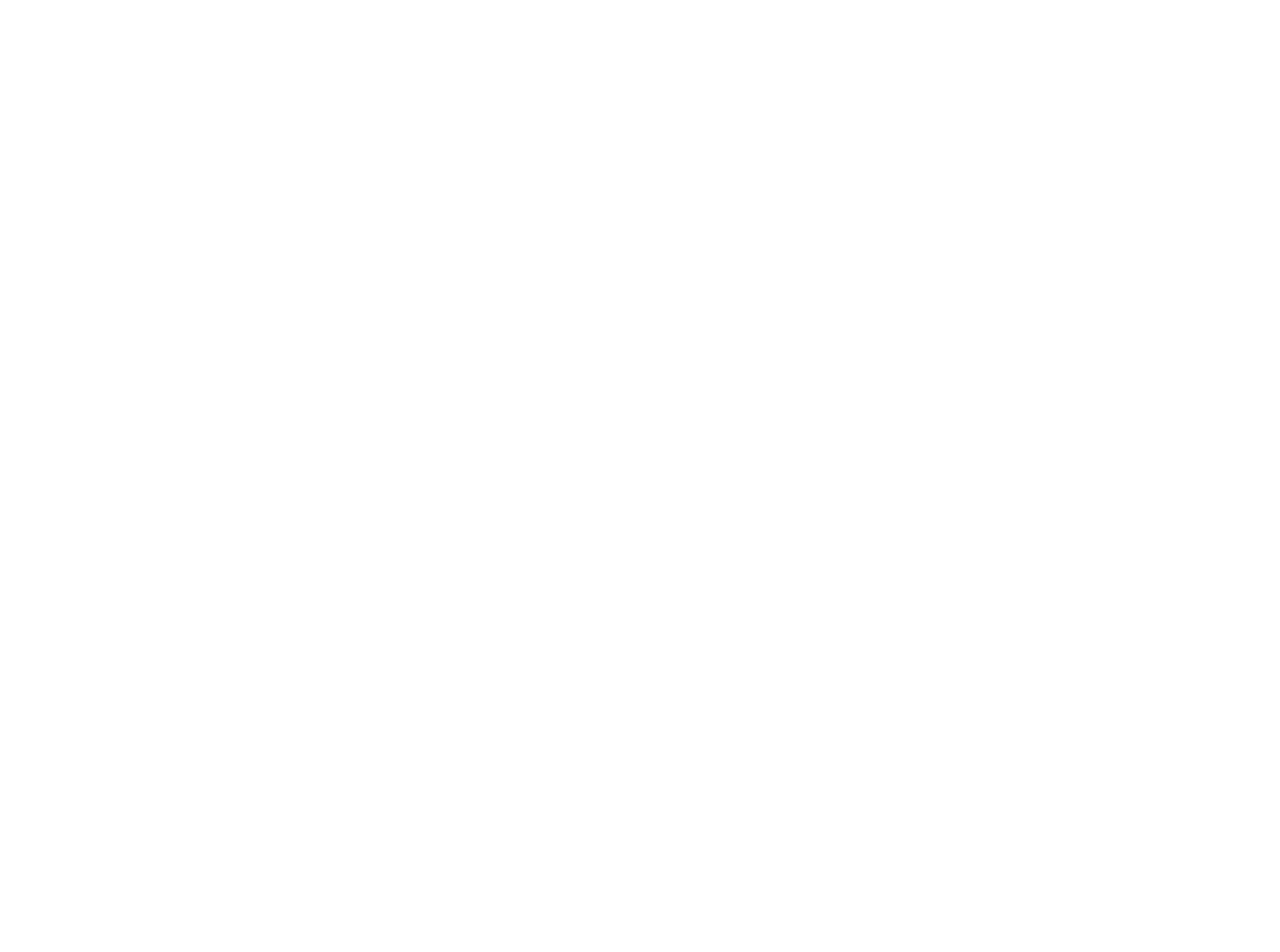
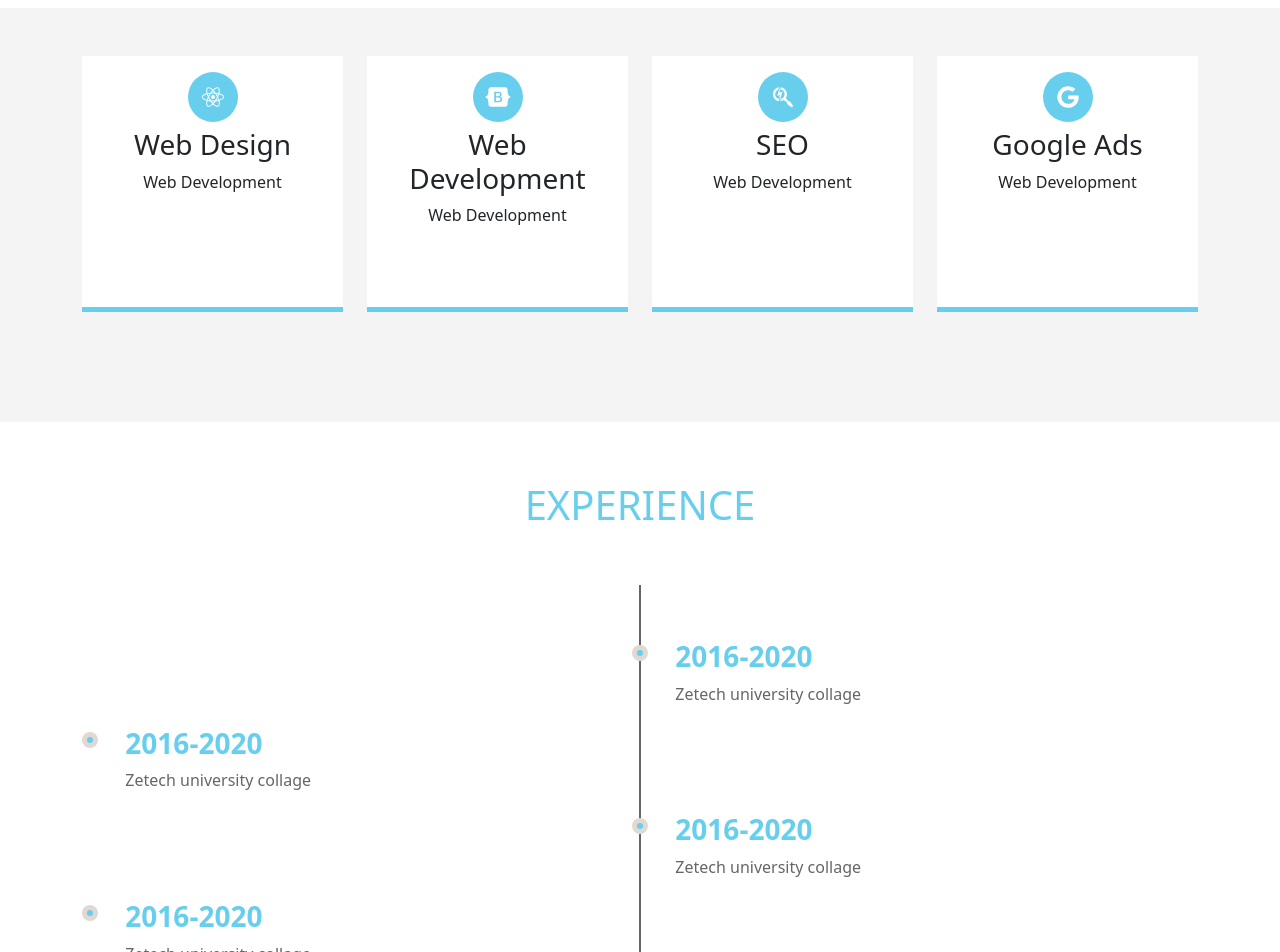
Before and after one commit to victorkc254/portfolio-project, a React (Create React App) app: page / in a window 1280 px wide. Shown: the part 1280-2232 px from the top of the page. Before the commit the page ends 1288 px from the top, so only its background shows below. Built offline with nearby package versions, Linux system fonts and the light colour scheme.

Commit message:
Experience component completed

```diff
--- a/package.json
+++ b/package.json
@@ -4,6 +4,7 @@
   "private": true,
   "dependencies": {
     "@fortawesome/fontawesome-svg-core": "^1.3.0",
+    "@fortawesome/free-brands-svg-icons": "^6.0.0",
     "@fortawesome/free-solid-svg-icons": "^6.0.0",
     "@fortawesome/react-fontawesome": "^0.1.17",
     "@testing-library/jest-dom": "^5.16.2",
@@ -14,7 +15,6 @@
     "react-dom": "^17.0.2",
     "react-particles-js": "^3.6.0",
     "react-scripts": "5.0.0",
-    "react-tsparticles": "^1.40.2",
     "react-typed": "^1.2.0",
     "web-vitals": "^2.1.4"
   },
--- a/src/App.css
+++ b/src/App.css
@@ -41,6 +41,14 @@
 :root {
   --primary-white: #fff;
   --primary-orange: #f9ab00;
+  --primary-light-grey: #f4f4f4;
+  --primary-grey: #ccd1d9;
+  --primary-dark-grey: #666666;
+  --primary-dark: rgb(52, 58, 64);
+  --primary-red: #ef4035;
+  --primary-hover-red: #f33501;
+  --primary-blue: #67ceee;
+  --primary-dark: #e1d9d1;
 }
 
 body {
@@ -119,9 +127,22 @@
   margin-top: 2rem;
 }
 /******************Particles js******************/
+/*-------- PARTICLES JS ---------------*/
+.tsparticles-canvas-el {
+  position: absolute;
+  height: 100vh;
+  width: 100vw;
+  z-index: 1;
+}
+
+@media(max-width: 768px) {
+  .particles-canvas {
+    display: none;
+  }
+}
 
 /******************About Me******************/
-.photo-wrapper{
+.photo-wrapper {
   display: flex;
   margin-top: 3rem;
   margin-bottom: 3rem;
@@ -134,7 +155,127 @@
   padding: 0.3rem;
   border: 1px solid var(--primary-orange);
 }
-.about-header{
-  color: var(--primary-orange);
+.about-header {
+  color: var(--primary-blue);
   text-transform: uppercase;
 }
+/************************ SERVICES *********************************/
+.services {
+  text-align: center;
+  padding-bottom: 2rem;
+  background: var(--primary-light-grey);
+}
+.services h1 {
+  color: var(--primary-dark);
+  text-transform: uppercase;
+}
+.circle {
+  position: relative;
+  margin: 0.375rem auto;
+  background: var(--primary-blue);
+  border-radius: 50%;
+  width: 3.125rem;
+  height: 3.125rem;
+}
+.icon {
+  font-size: 1.4rem;
+  color: var(--primary-white);
+  position: absolute;
+  top: 50%;
+  left: 50%;
+  transform: translate(-50%, -50%);
+}
+.box {
+  height: 16rem;
+  border-bottom: 0.3125rem solid var(--primary-blue);
+  padding: 0.625rem;
+  margin-bottom: 1.875rem;
+  background: var(--primary-white);
+}
+.box:hover {
+  background: var(--primary-blue);
+  border-bottom: 0.3125rem solid var(--primary-dark);
+}
+.icon:hover {
+  background: var(--primary-dark);
+}
+.circle:hover {
+  background: var(--primary-light-white);
+}
+/************************ Experience *********************************/
+.experience{
+  padding: 0.7rem;
+}
+.experience-wrapper {
+  position: relative;
+  padding: 3.125rem 0;
+  overflow: hidden;
+}
+.experience h1 {
+  text-transform: uppercase;
+  color: var(--primary-blue);
+}
+.experience-wrapper::before {
+  position: absolute;
+  content: "";
+  top: 0;
+  left: 50%;
+  margin-left: -0.0625rem;
+  width: 0.125rem;
+  height: 100%;
+  background: var(--primary-dark-grey);
+  z-index: 1;
+}
+.timeline-block {
+  width: calc(50% + 0.5rem);
+  display: flex;
+  justify-content: space-between;
+  clear: both;
+}
+.timeline-block-right {
+  float: right;
+}
+.timeline-block-left {
+  float: left;
+  direction: ltr;
+}
+.marker {
+  width: 1rem;
+  height: 1rem;
+  border-radius: 50%;;
+  border: 0.3125rem solid var(--primary-dark);
+  background: var(--primary-blue);
+  margin-top: 0.625rem;
+  z-index: 3;
+}
+.timeline-content {
+  width: 95%;
+  padding: 0 0.9375rem;
+  color: var(--primary-dark-grey);
+  direction: ltr;
+}
+.timeline-content h3 {
+  margin-top: 0.3125rem;
+  color: var(--primary-blue);
+  font-weight: 900;
+}
+
+/************************ MEDIA *********************************/
+@media(max-width:768px) {
+  .experience .container{
+    padding-left: 0;
+  }
+  .experience-wrapper::before{
+    left: 0.5rem;
+    margin-bottom: 1.875rem;
+  }
+  .timeline-block-right{
+    float: none;
+    width: 100%;
+  }
+  .timeline-block-left{
+    float: none;
+    direction: ltr;
+    width:100%;
+  }
+}
--- a/src/App.js
+++ b/src/App.js
@@ -3,6 +3,8 @@
 import Navbar from "./components/Navbar";
 import Header from "./components/Header";
 import About from "./components/About";
+import Services from "./components/Services";
+import Experience from "./components/Experience";
 
 function App() {
   return (
@@ -11,6 +13,8 @@
       <Navbar />
       <Header />
       <About />
+      <Services />
+      <Experience />
     </>
   );
 }
--- /dev/null
+++ b/src/components/Experience.js
@@ -0,0 +1,54 @@
+import React from "react";
+
+const Experience = () => {
+  return (
+    <div className="experience">
+      <div className="d-flex justify-content-center my-5">
+        <h1> Experience </h1>
+      </div>
+      <div className="container experience-wrapper">
+        <div className="timeline-block timeline-block-right">
+          <div className="marker"></div>
+          <div className="timeline-content">
+            <h3>2016-2020</h3>
+            <p> Zetech university collage</p>
+          </div>
+        </div>
+        {/*-----*/}
+        <div className="timeline-block timeline-block-left">
+          <div className="marker"></div>
+          <div className="timeline-content">
+            <h3>2016-2020</h3>
+            <p> Zetech university collage</p>
+          </div>
+        </div>
+        {/*-----*/}
+        <div className="timeline-block timeline-block-right">
+          <div className="marker"></div>
+          <div className="timeline-content">
+            <h3>2016-2020</h3>
+            <p> Zetech university collage</p>
+          </div>
+        </div>
+        {/*-----*/}
+        <div className="timeline-block timeline-block-left">
+          <div className="marker"></div>
+          <div className="timeline-content">
+            <h3>2016-2020</h3>
+            <p> Zetech university collage</p>
+          </div>
+        </div>
+        {/*-----*/}
+        <div className="timeline-block timeline-block-right">
+          <div className="marker"></div>
+          <div className="timeline-content">
+            <h3>2016-2020</h3>
+            <p> Zetech university collage</p>
+          </div>
+        </div>
+      </div>
+    </div>
+  );
+};
+
+export default Experience;
--- /dev/null
+++ b/src/components/Services.js
@@ -0,0 +1,66 @@
+import React from "react";
+import { FontAwesomeIcon } from "@fortawesome/react-fontawesome";
+import {  } from "@fortawesome/free-solid-svg-icons";
+import { faBootstrap, faSearchengin, faReact,faGoogle } from "@fortawesome/free-brands-svg-icons";
+
+export const Services = () => {
+  return (
+    <div className="services">
+      <div className="py-5">
+        <div className="container">
+          <div className="row">
+            <div className="col-lg-3 col-md-6 col-sm-6">
+              <div className="box">
+                <div className="circle">
+                  <FontAwesomeIcon className="icon" icon={faReact} size="2x" />{" "}
+                </div>
+                <h3> Web Design </h3>
+                <p> Web Development </p>
+              </div>
+            </div>
+            {/*-*/}
+            <div className="col-lg-3 col-md-6 col-sm-6">
+              <div className="box">
+                <div className="circle">
+                  <FontAwesomeIcon
+                    className="icon"
+                    icon={faBootstrap}
+                    size="2x"
+                  />{" "}
+                </div>
+                <h3> Web Development </h3>
+                <p> Web Development </p>
+              </div>
+            </div>
+            {/* -*/}
+            <div className="col-lg-3 col-md-6 col-sm-6">
+              <div className="box">
+                <div className="circle">
+                  <FontAwesomeIcon
+                    className="icon"
+                    icon={faSearchengin}
+                    size="2x"
+                  />{" "}
+                </div>
+                <h3> SEO </h3>
+                <p> Web Development </p>
+              </div>
+            </div>
+            {/* -*/}
+            <div className="col-lg-3 col-md-6 col-sm-6">
+              <div className="box">
+                <div className="circle">
+                  <FontAwesomeIcon className="icon" icon={faGoogle} size="2x" />{" "}
+                </div>
+                <h3> Google Ads </h3>
+                <p> Web Development </p>
+              </div>
+            </div>
+            {/* -*/}
+          </div>
+        </div>
+      </div>
+    </div>
+  );
+};
+export default Services;
```
Also changed, not shown: 1 other file (tests, documents, lock files or other folders).
